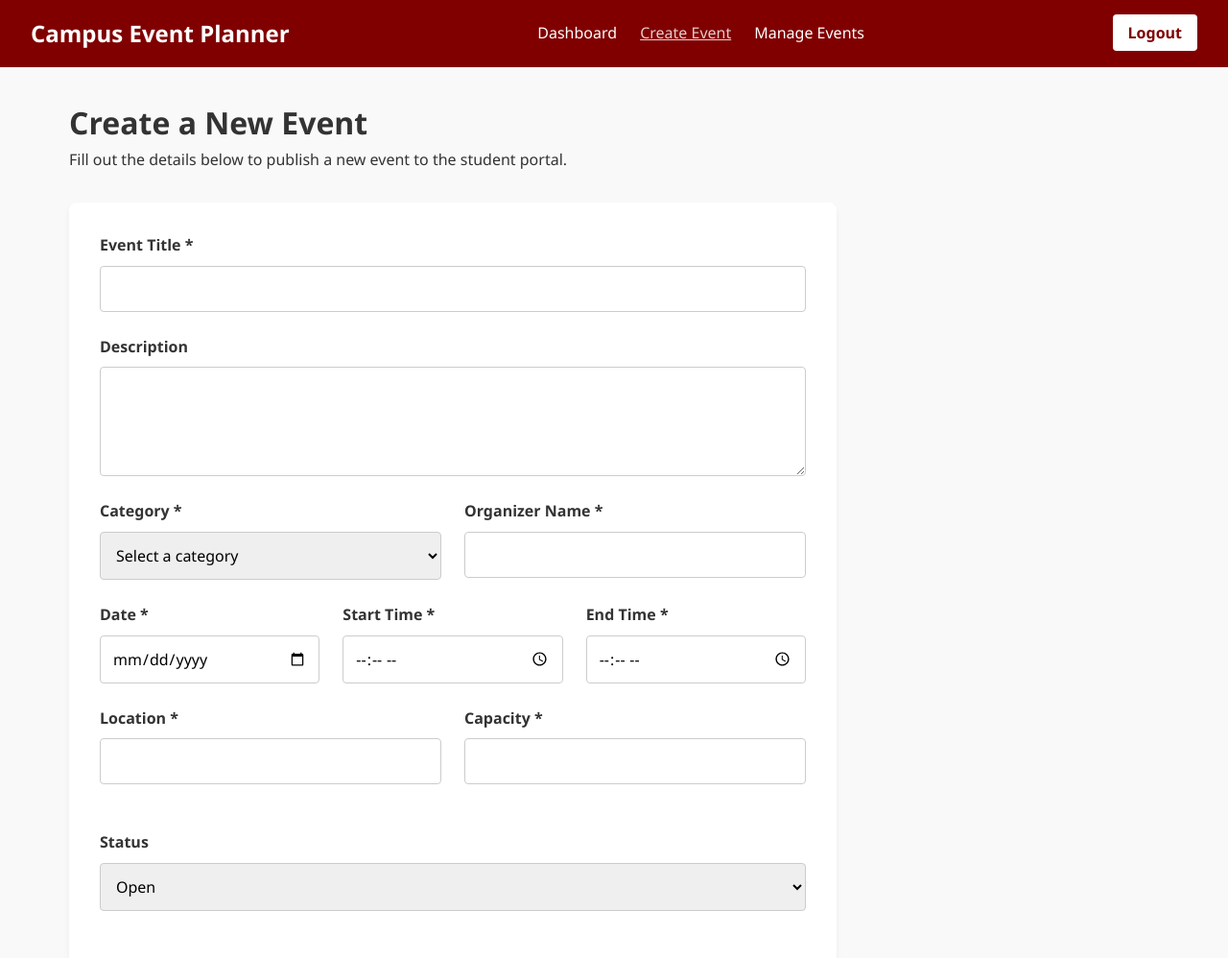
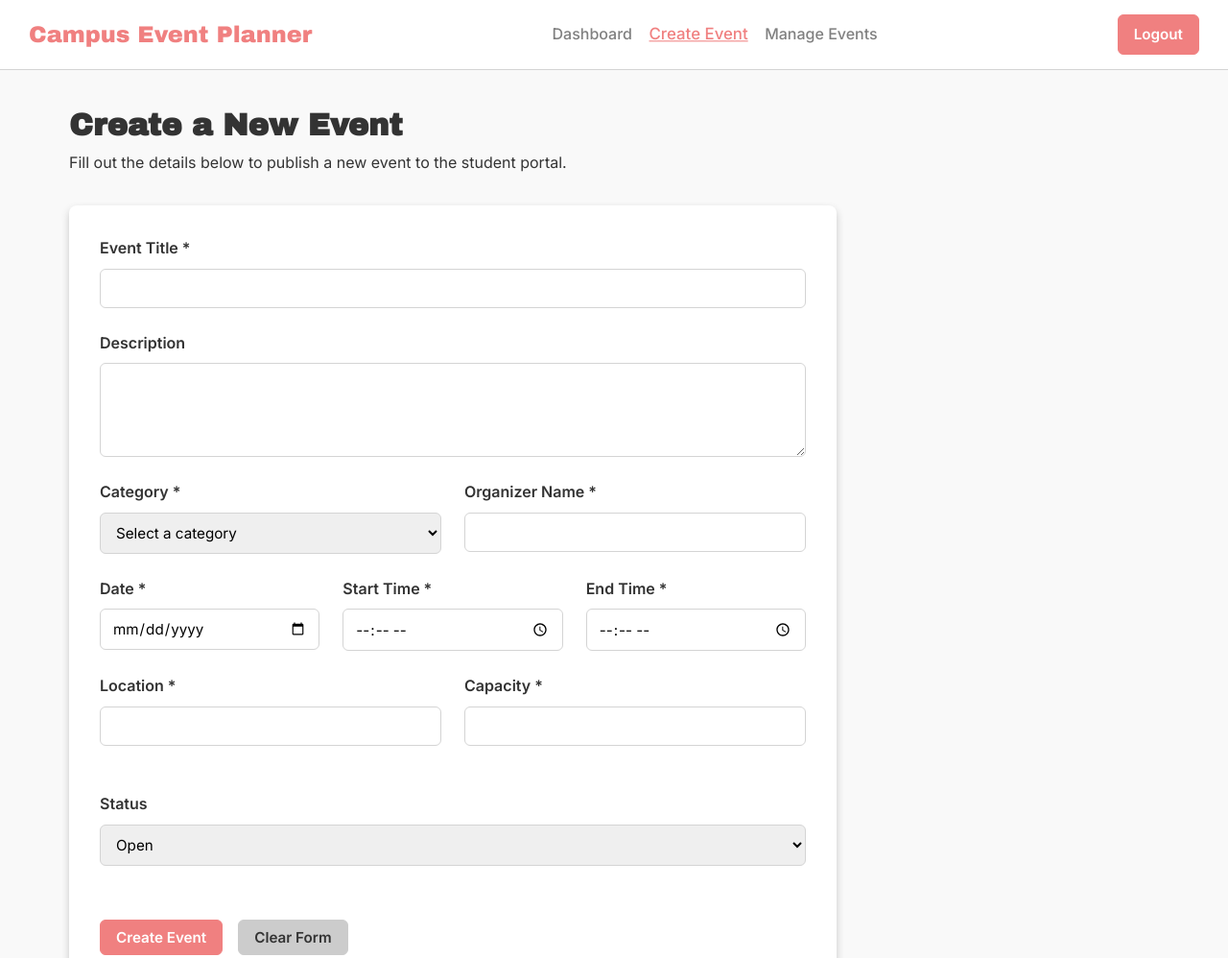
Before and after one commit to HarshPatel-2005/Smart-Campus-Event-Planner, a website: page views/create-event.html in a window 1280 px wide. Shown: the top 998 px of the page at 96% size. Drawn offline with Linux system fonts and the light colour scheme.

Commit message:
style switch

```diff
--- a/public/css/style.css
+++ b/public/css/style.css
@@ -1,10 +1,12 @@
+@import url('https://fonts.googleapis.com/css2?family=Archivo+Black&family=Inter:ital,opsz,wght@0,14..32,100..900;1,14..32,100..900&display=swap');
+
 /* --- Shared Foundation: Variables for consistent theming --- */
 :root {
-    --primary-color: #800000; /* Concordia-inspired Burgundy */
+    --primary-color: lightcoral; /* Updated to teammate's coral theme */
     --secondary-color: #f4f4f4;
     --text-dark: #333;
     --text-light: #fff;
-    --danger-color: #dc3545;
+    --danger-color: #e07a6f; /* Muted red to fit the coral theme */
     --success-color: #28a745;
 }
 
@@ -13,7 +15,15 @@
     margin: 0;
     padding: 0;
     box-sizing: border-box;
-    font-family: 'Segoe UI', Tahoma, Geneva, Verdana, sans-serif;
+}
+
+/* Applied teammate's fonts globally */
+body, input, button, select, textarea {
+    font-family: 'Inter', sans-serif;
+}
+
+h1, h2, h3, .navbar-logo {
+    font-family: 'Archivo Black', sans-serif;
 }
 
 body {
@@ -24,52 +34,72 @@ body {
 
 /* --- Shared Navigation Bar --- */
 .navbar {
-    background-color: var(--primary-color);
+    background-color: white; /* Changed to teammate's white background */
+    border-bottom: 1px solid rgb(212, 212, 212);
     display: flex;
     justify-content: space-between;
     align-items: center;
-    padding: 1rem 2rem;
+    padding: 15px 30px;
+    position: sticky;
+    top: 0;
+    z-index: 1000;
 }
 
 .navbar-logo a {
     font-size: 1.5rem;
-    font-weight: bold;
-    color: var(--text-light);
+    color: var(--primary-color); /* Coral text for logo */
     text-decoration: none;
+    transition: transform 0.2s ease, color 0.2s ease;
+}
+
+.navbar-logo a:hover {
+    color: black;
+    transform: scale(1.05); /* Added scaling effect */
 }
 
 .navbar-links {
     list-style: none;
     display: flex;
-    gap: 1.5rem;
+    gap: 20px;
     margin: 0;
     padding: 0;
 }
 
 .navbar-links a {
-    color: var(--text-light);
+    color: grey; /* Teammate's grey link style */
     text-decoration: none;
     font-weight: 500;
-    transition: opacity 0.3s ease;
+    transition: color 0.2s ease, transform 0.2s ease;
+    display: inline-block;
 }
 
 .navbar-links a:hover, .navbar-links a.active {
+    color: black;
     text-decoration: underline;
-    opacity: 0.8;
+    transform: scale(1.05);
 }
 
-/* Ensure the logout button looks correct in the navbar */
+.navbar-links a.active {
+    color: var(--primary-color);
+}
+
+/* Ensure the logout button matches teammate's format */
 .navbar-actions .btn-secondary {
-    background-color: #fff;
-    color: var(--primary-color);
-    padding: 0.5rem 1rem;
+    background-color: var(--primary-color);
+    color: white;
+    padding: 8px 16px;
     text-decoration: none;
-    border-radius: 4px;
-    font-weight: bold;
+    border-radius: 6px;
+    font-weight: 600;
+    border: 1px solid var(--primary-color);
+    transition: 0.2s ease;
+    display: inline-block;
 }
 
 .navbar-actions .btn-secondary:hover {
-    background-color: #f4f4f4;
+    background-color: #e07a6f;
+    border-color: #e07a6f;
+    transform: scale(1.05);
 }
 
 /* --- Main Container --- */
@@ -95,14 +125,19 @@ body {
     background: #fff;
     padding: 1.5rem;
     border-radius: 8px;
-    box-shadow: 0 4px 6px rgba(0,0,0,0.05);
+    box-shadow: 0 4px 8px 0 rgba(0,0,0,0.2); /* Updated shadow */
     text-align: center;
+    transition: 0.3s;
+}
+
+.stat-card:hover {
+    box-shadow: 0 8px 28px 0 rgba(0,0,0,0.2); /* Added teammate's hover shadow */
 }
 
 .stat-number {
     font-size: 2.5rem;
-    font-weight: bold;
     color: var(--primary-color);
+    font-family: 'Archivo Black', sans-serif;
 }
 
 .stat-text {
@@ -122,7 +157,7 @@ body {
     background: #fff;
     padding: 1.5rem;
     border-radius: 8px;
-    box-shadow: 0 4px 6px rgba(0,0,0,0.05);
+    box-shadow: 0 4px 8px 0 rgba(0,0,0,0.2);
 }
 
 .event-list {
@@ -132,7 +167,7 @@ body {
 
 .event-list li {
     padding: 1rem 0;
-    border-bottom: 1px solid #eee;
+    border-bottom: 1px solid rgb(212, 212, 212); /* Match border colors */
     display: flex;
     justify-content: space-between;
     align-items: center;
@@ -150,7 +185,7 @@ body {
     background: #fff;
     padding: 2rem;
     border-radius: 8px;
-    box-shadow: 0 4px 6px rgba(0,0,0,0.05);
+    box-shadow: 0 4px 8px 0 rgba(0,0,0,0.2);
     max-width: 800px;
 }
 
@@ -185,13 +220,15 @@ input[type="number"],
 input[type="date"],
 input[type="time"],
 select,
-textarea {
-    padding: 0.75rem;
-    border: 1px solid #ccc;
-    border-radius: 4px;
-    font-size: 1rem;
-    font-family: inherit;
-    transition: border-color 0.3s;
+textarea,
+input[type="email"],
+input[type="password"] {
+    padding: 10px 12px; /* Adjusted padding to match teammate */
+    border: 1px solid rgb(212, 212, 212);
+    border-radius: 6px;
+    font-size: 0.95rem;
+    font-family: 'Inter', sans-serif;
+    transition: border-color 0.2s;
 }
 
 input:focus, select:focus, textarea:focus {
@@ -207,13 +244,16 @@ input:focus, select:focus, textarea:focus {
 
 /* --- Shared Buttons --- */
 .btn {
-    padding: 0.75rem 1.5rem;
-    border: none;
-    border-radius: 4px;
+    padding: 8px 16px;
+    border: 1px solid var(--primary-color);
+    border-radius: 6px;
     cursor: pointer;
-    font-size: 1rem;
-    font-weight: bold;
-    transition: background-color 0.3s, opacity 0.3s;
+    font-size: 0.95rem;
+    font-weight: 600;
+    transition: 0.2s ease;
+    display: inline-flex;
+    justify-content: center;
+    align-items: center;
 }
 
 .btn-primary {
@@ -222,22 +262,37 @@ input:focus, select:focus, textarea:focus {
 }
 
 .btn-primary:hover {
-    opacity: 0.9;
+    background-color: #e07a6f;
+    border-color: #e07a6f;
+    color: white;
+    transform: scale(1.05); /* Bouncy hover effect */
+}
+
+.btn-primary:active {
+    transform: scale(0.95);
 }
 
 .btn-secondary {
     background-color: #ccc;
+    border-color: #ccc;
     color: var(--text-dark);
 }
 
 .btn-secondary:hover {
     background-color: #bbb;
+    border-color: #bbb;
+    transform: scale(1.05);
 }
 
 /* --- Responsive Adjustments for Mobile --- */
 @media (max-width: 768px) {
+    .navbar {
+        flex-direction: column;
+        padding: 15px;
+    }
     .navbar-links {
-        display: none;
+        flex-direction: column;
+        gap: 12px;
     }
     .dashboard-lists {
         grid-template-columns: 1fr;
@@ -250,15 +305,14 @@ input:focus, select:focus, textarea:focus {
     .half-width, .third-width {
         flex: 1 1 100%;
     }
-
 }
 
 /* --- Table Styling (Manage Events) --- */
 .table-container {
     background: #fff;
     border-radius: 8px;
-    box-shadow: 0 4px 6px rgba(0,0,0,0.05);
-    overflow-x: auto; /* Makes table scrollable on small phones */
+    box-shadow: 0 4px 8px 0 rgba(0,0,0,0.2);
+    overflow-x: auto;
 }
 
 .event-table {
@@ -269,12 +323,13 @@ input:focus, select:focus, textarea:focus {
 
 .event-table th, .event-table td {
     padding: 1rem;
-    border-bottom: 1px solid #eee;
+    border-bottom: 1px solid rgb(212, 212, 212);
 }
 
 .event-table th {
-    background-color: var(--secondary-color);
+    background-color: #f9f9f9;
     font-weight: 600;
+    font-family: 'Archivo Black', sans-serif;
     color: var(--text-dark);
 }
 
@@ -309,15 +364,18 @@ input:focus, select:focus, textarea:focus {
     font-weight: 600;
     background-color: #e2e3e5;
     color: var(--text-dark);
-    transition: background-color 0.2s;
+    transition: background-color 0.2s, transform 0.2s;
 }
 
-.btn-small:hover { background-color: #d6d8db; }
+.btn-small:hover {
+    background-color: #d6d8db;
+    transform: scale(1.05); /* Match teammate's scaling */
+}
 .btn-small.danger { background-color: var(--danger-color); color: #fff; }
-.btn-small.danger:hover { opacity: 0.9; }
+.btn-small.danger:hover { background-color: #c9302c; }
 
+/* --- Login Page Styling --- */
 .log-in-page {
-    /* Uses a dark grey fallback, with a dark gradient over the background image */
     background-color: #333;
     background-image: linear-gradient(rgba(0, 0, 0, 0.7), rgba(0, 0, 0, 0.7)), url('/public/images/1920x1080 Concordia Background.png');
     background-size: cover;
@@ -330,19 +388,18 @@ input:focus, select:focus, textarea:focus {
     display: flex;
     justify-content: center;
     align-items: center;
-    /* Accounts for the height of your navbar so the card stays centered */
     min-height: calc(100vh - 70px);
     padding: 2rem;
 }
 
 .auth-card {
-    background-color: rgba(255, 255, 255, 0.95);
+    background-color: rgba(255, 255, 255, 0.97);
     backdrop-filter: blur(10px);
-    border-radius: 8px;
+    border-radius: 10px; /* Matched teammate's radius */
     padding: 2.5rem;
     width: 100%;
-    max-width: 400px;
-    box-shadow: 0 8px 24px rgba(0,0,0,0.2);
+    max-width: 440px;
+    box-shadow: 0 8px 24px rgba(0,0,0,0.3);
     text-align: center;
 }
 
@@ -352,7 +409,7 @@ input:focus, select:focus, textarea:focus {
 }
 
 .auth-subtext {
-    color: #555;
+    color: grey;
     font-size: 0.9rem;
     margin-bottom: 1.5rem;
 }
@@ -369,7 +426,7 @@ input:focus, select:focus, textarea:focus {
 .auth-switch {
     margin-top: 1.5rem;
     font-size: 0.9rem;
-    color: #555;
+    color: grey;
 }
 
 .auth-switch a {
```
